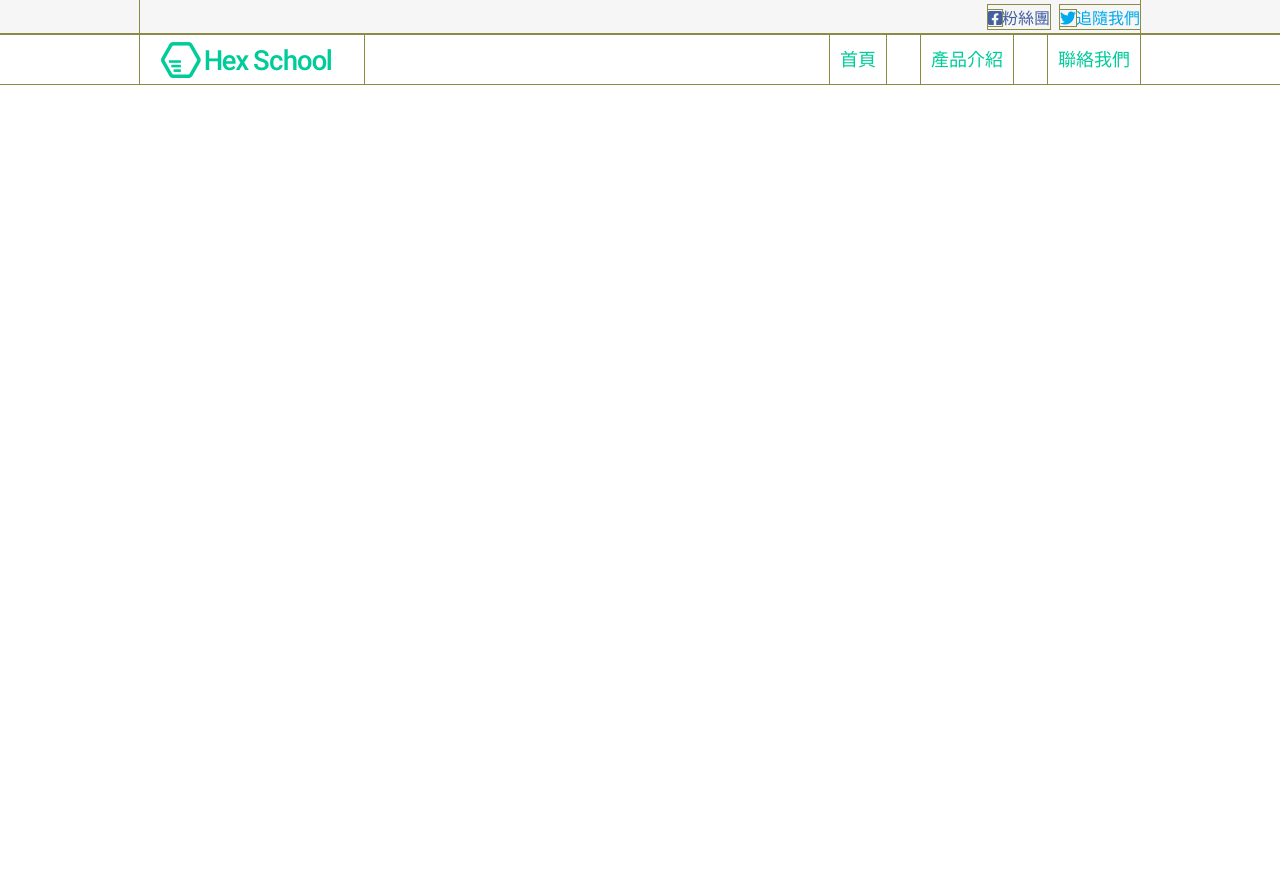
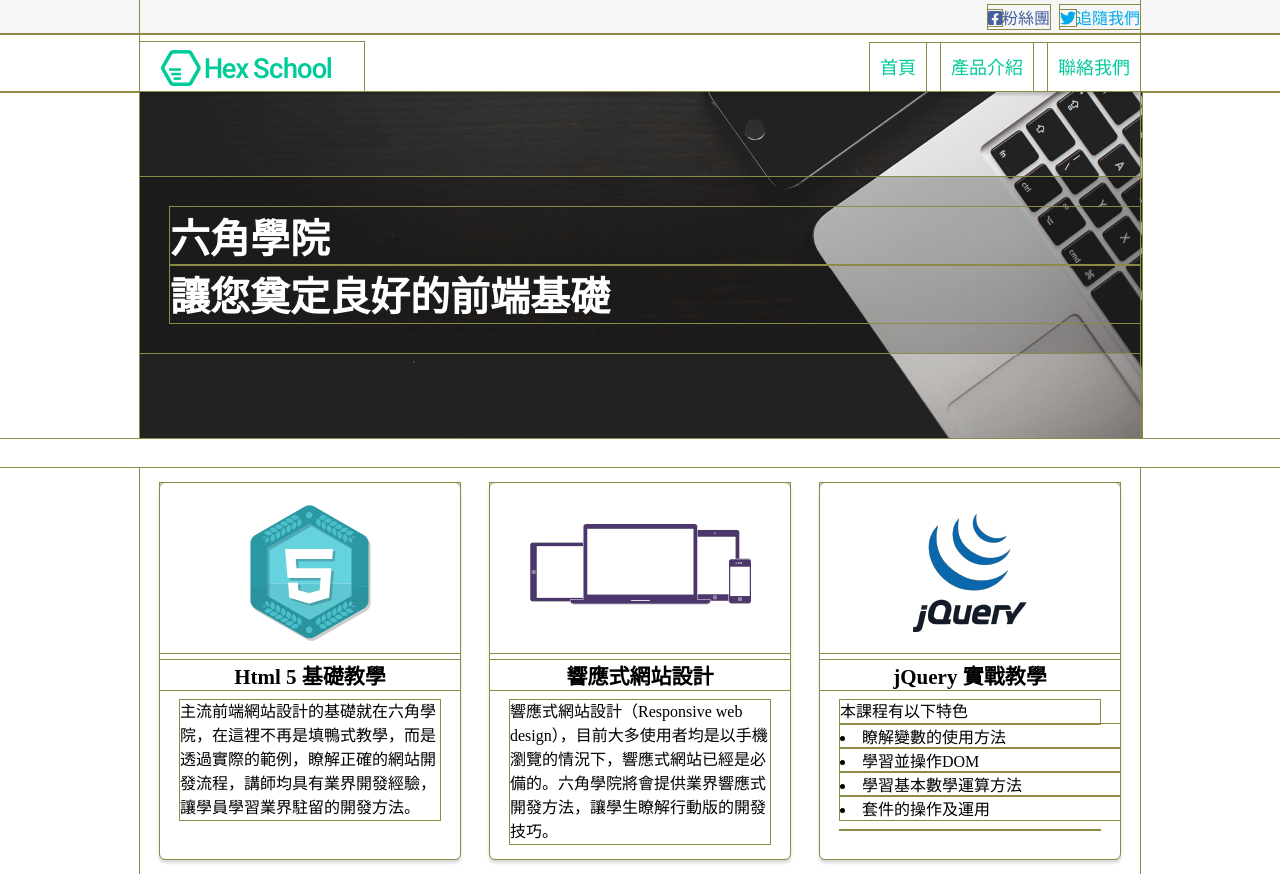
Before and after one commit to NoZ915/HEXschool_HTML-CSS, a plain HTML site: page index.html in a window 1280 px wide. Before the commit the page ends 800 px from the top, so only its background shows below. Drawn offline with Linux system fonts and the light colour scheme.

Commit message:
finished: banner and main parts

```diff
--- a/index.html
+++ b/index.html
@@ -13,12 +13,14 @@
 
 <body>
   <h1>HEXschool</h1>
+
   <div class="link-navbar">
     <div class="link-navbar-container">
       <a><i class="fab fa-facebook-square"></i>粉絲團</a>
       <a><i class="fab fa-twitter"></i>追隨我們</a>
     </div>
   </div>
+
   <header>
     <div class="header-container">
       <a href="##"><img src="./img/logo.png" alt="HEXschool logo"></a>
@@ -29,6 +31,44 @@
       </nav>
     </div>
   </header>
+
+  <div class="banner">
+    <div class="banner-container">
+      <img src="./img/banner.png" alt="">
+      <div class="banner-text">
+        <div class="banner-text-container">
+          <span>六角學院</span>
+          <span>讓您奠定良好的前端基礎</span>
+        </div>
+      </div>
+    </div>
+  </div>
+
+  <main>
+    <div class="main-container">
+      <section>
+        <img src="./img/html.png" alt="html">
+        <h3>Html 5 基礎教學</h3>
+        <p>主流前端網站設計的基礎就在六角學院，在這裡不再是填鴨式教學，而是透過實際的範例，瞭解正確的網站開發流程，講師均具有業界開發經驗，讓學員學習業界駐留的開發方法。</p>
+      </section>
+      <section>
+        <img src="./img/rwd.png" alt="rwd">
+        <h3>響應式網站設計</h3>
+        <p>響應式網站設計（Responsive web design），目前大多使用者均是以手機瀏覽的情況下，響應式網站已經是必備的。六角學院將會提供業界響應式開發方法，讓學生瞭解行動版的開發技巧。</p>
+      </section>
+      <section>
+        <img src="./img/jQuery.png" alt="jQuery">
+        <h3>jQuery 實戰教學</h3>
+        <p class="li-container">
+          本課程有以下特色
+          <li>瞭解變數的使用方法</li>
+          <li>學習並操作DOM</li>
+          <li>學習基本數學運算方法</li>
+          <li>套件的操作及運用</li>
+        </p>
+      </section>
+    </div>
+  </main>
 </body>
 
 </html>
--- a/style.css
+++ b/style.css
@@ -3,7 +3,8 @@
   padding: 0;
   outline: 1px solid rgb(139, 139, 69);
 
-  font-family: 'Franklin Gothic Medium', 'Arial Narrow', Arial, sans-serif;
+  font-family: 微軟正黑體;
+  font-size: 0;
 }
 h1{
   display: none;
@@ -45,6 +46,9 @@ a{
 .link-navbar a+a{
   margin-left: 10px;
 }
+i{
+  font-size: 16px;
+}
 
 /* -----header----- */
 header{
@@ -53,6 +57,7 @@ header{
 }
 .header-container{
   margin: 0 auto;
+  padding-top: 8px;
   width: 1000px;
   text-align-last: justify;
 }
@@ -72,10 +77,81 @@ nav a{
 
   color: #00cc99;
   font-size: 18px;
+
+  transition: ease-in-out 0.3s;
 }
 nav a:hover{
   border-bottom: #00cc99 solid 3px;
+
+  transition: ease-in-out 0.3s;
 }
 nav a+a{
-  margin-left: 35px;
+  margin-left: 15px;
 }
+
+/* -----banner----- */
+.banner{
+  margin-bottom: 30px;
+  min-width: 900px;
+}
+.banner-container{
+  position: relative;
+  margin: 0 auto;
+  width: 1000px;
+}
+.banner-text{
+  position: absolute;
+  top: 50%;
+  transform: translate(0,-50%);
+}
+.banner-text span{
+  display: block;
+  margin-left: 30px;
+
+  font-size: 40px;
+  font-weight: 900;
+  color: #ffffff;
+}
+.banner-text-container{
+  padding: 30px 0;
+  width: 1000px;
+
+  background-color: rgba(0, 0, 0, 0.219);
+}
+
+/* -----main----- */
+main{
+  min-width: 900px;
+}
+.main-container{
+  display: flex;
+  justify-content: center;
+  margin: 0 auto;
+  width: 1000px;
+}
+section{
+  margin: 15px;
+  border-radius: 5px;
+  width: 300px;
+  box-shadow: 0 3px 3px 1px rgba(66, 66, 66, 0.2);
+}
+h3{
+  margin: 7px 0;
+  text-align: center;
+
+  font-size: 21px;
+}
+p{
+  margin: 10px 20px 15px 20px;
+
+  font-size: 16px;
+  line-height: 24px;
+}
+.li-container{
+  margin-bottom: 0;
+}
+li{
+  margin-left: 20px;
+
+  font-size: 16px;
+}
```
Also changed, not shown: img/banner.png (added), img/html.png (added), img/jQuery.png (added), img/rwd.png (added).
